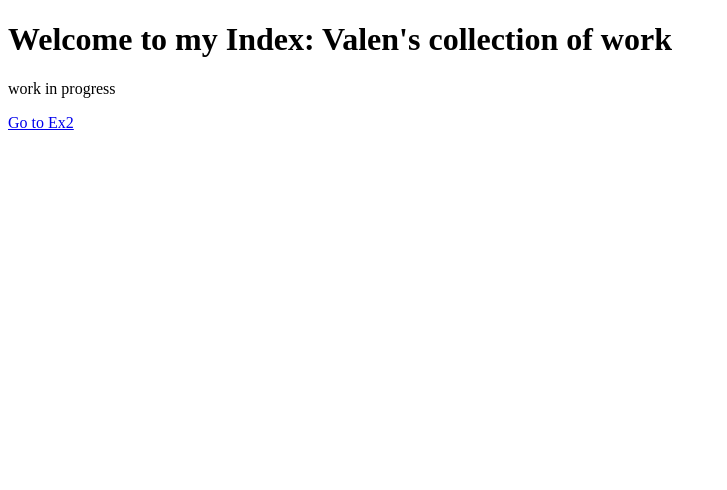
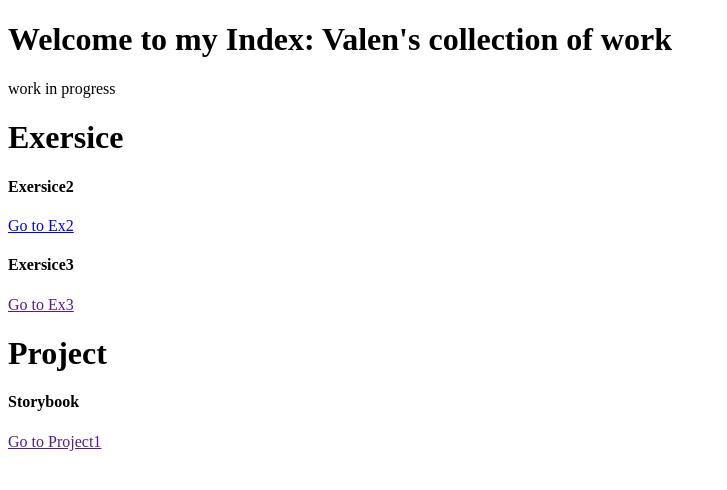
Before and after one commit to Valen-Qiu/imw-2023, a plain HTML site: page index.html in a window 1280 px wide. Shown: the whole page, without its empty margins (0-727 px from the left). Drawn offline with Linux system fonts and the light colour scheme.

Commit message:
homepage

```diff
--- a/index.html
+++ b/index.html
@@ -8,6 +8,19 @@
 <body>
     <h1>Welcome to my Index: Valen's collection of work</h1>
     <p>work in progress</p>
+    <h1>Exersice</h1>
+    <h4>Exersice2</h4>
     <a href="exersice/ex2/ex2-1.html">Go to Ex2</a>
+    <h4>Exersice3</h4>
+    <a href="">Go to Ex3</a>
+
+    <h1>Project</h1>
+    <h4>Storybook</h4>
+    <a href="">Go to Project1</a>
+
+
+
+
+
 </body>
 </html>
```
